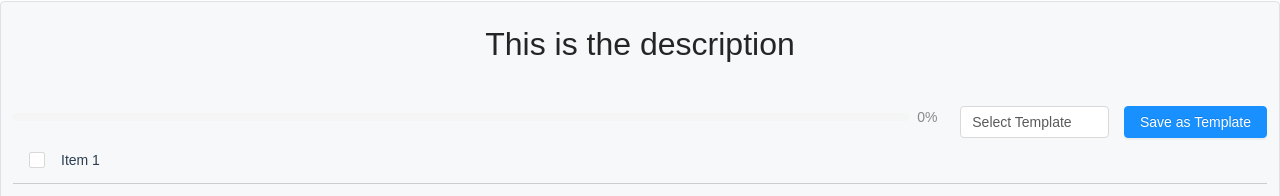
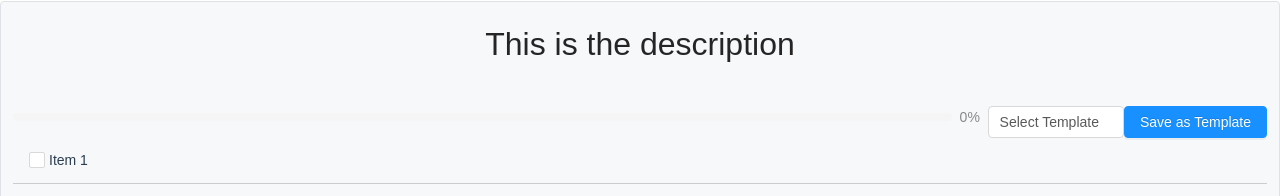
Before and after one commit to camillodev/task-vue, a Vue app: page / in a window 1280 px wide. Shown: the part 259-455 px from the top of the page. Built offline with nearby package versions, Linux system fonts and the light colour scheme.

Commit message:
refactor css classes

```diff
--- a/src/components/CheckList.vue
+++ b/src/components/CheckList.vue
@@ -1,11 +1,8 @@
 <template>
   <div class="checklist">
-    <div class="checklist__header">
-      <Progress :percent="progress" />
-      <a-select
-        label-in-value
-        :default-value="selectedTemplate"
-        class="checklist__template-select">
+    <div class="checklist-header">
+      <a-progress :percent="progress" />
+      <a-select label-in-value :default-value="selectedTemplate">
         <a-select-option
           v-for="item in templates"
           :key="item.key"
@@ -19,7 +16,7 @@
     <div
       v-for="(_, index) in editableChecklist"
       :key="index"
-      class="checklist__item"
+      class="checklist-item"
       :class="{
         'is-dragging': draggingIndex === index,
         'is-drag-over': dragOverIndex === index,
@@ -31,14 +28,13 @@
       @dragleave="dragLeave"
       @drop="drop($event)"
       @dragend="dragLeave">
-      <a-icon type="menu" class="checklist__icon" />
+      <a-icon type="menu" />
       <a-checkbox
         v-model="editableChecklist[index].checked"
-        @change="updateProgress"
-        class="checklist-checkbox"></a-checkbox>
+        @change="updateProgress"></a-checkbox>
       <input
         type="text"
-        class="checklist__item-input"
+        class="checklist-item-input"
         v-model="editableChecklist[index].text"
         :ref="getRef(index)"
         @blur="saveItem(index)"
@@ -48,13 +44,8 @@
 </template>
 
 <script>
-import { Progress } from 'ant-design-vue';
-
 export default {
   name: 'CheckList',
-  components: {
-    Progress,
-  },
   props: {
     checklist: {
       type: Array,
@@ -157,7 +148,7 @@ export default {
       this.saveItem(index);
       this.editableChecklist.splice(index + 1, 0, { text: '', checked: false });
       this.$nextTick(() => {
-        const input = this.$el.querySelectorAll('.checklist__item-input')[
+        const input = this.$el.querySelectorAll('.checklist-item-input')[
           index + 1
         ];
         if (input) {
@@ -234,14 +225,12 @@ export default {
 <style lang="scss" scoped>
 .checklist {
   font-family: Arial, sans-serif;
-  &__header {
+
+  &-header {
     display: flex;
   }
-  &__template-select {
-    width: 200px;
-    margin: 0 15px;
-  }
-  &__item {
+
+  &-item {
     display: flex;
     align-items: center;
     cursor: pointer;
@@ -257,12 +246,7 @@ export default {
     }
   }
 
-  &__item .checklist-checkbox {
-    margin-right: 12px;
-    flex-shrink: 0;
-  }
-
-  &__item-input {
+  &-item-input {
     border: none;
     font-size: 14px;
     line-height: 1.5;
@@ -276,16 +260,11 @@ export default {
       background-color: #f5f5f5;
     }
   }
-
-  &__item-input a-checkbox {
-    width: 100%;
-  }
-
-  &__icon {
-    margin-right: 8px;
-  }
 }
 
+.anticon {
+  margin-right: 8px;
+}
 a-checkbox span.ant-checkbox-inner {
   border-radius: 2px;
 }
```
